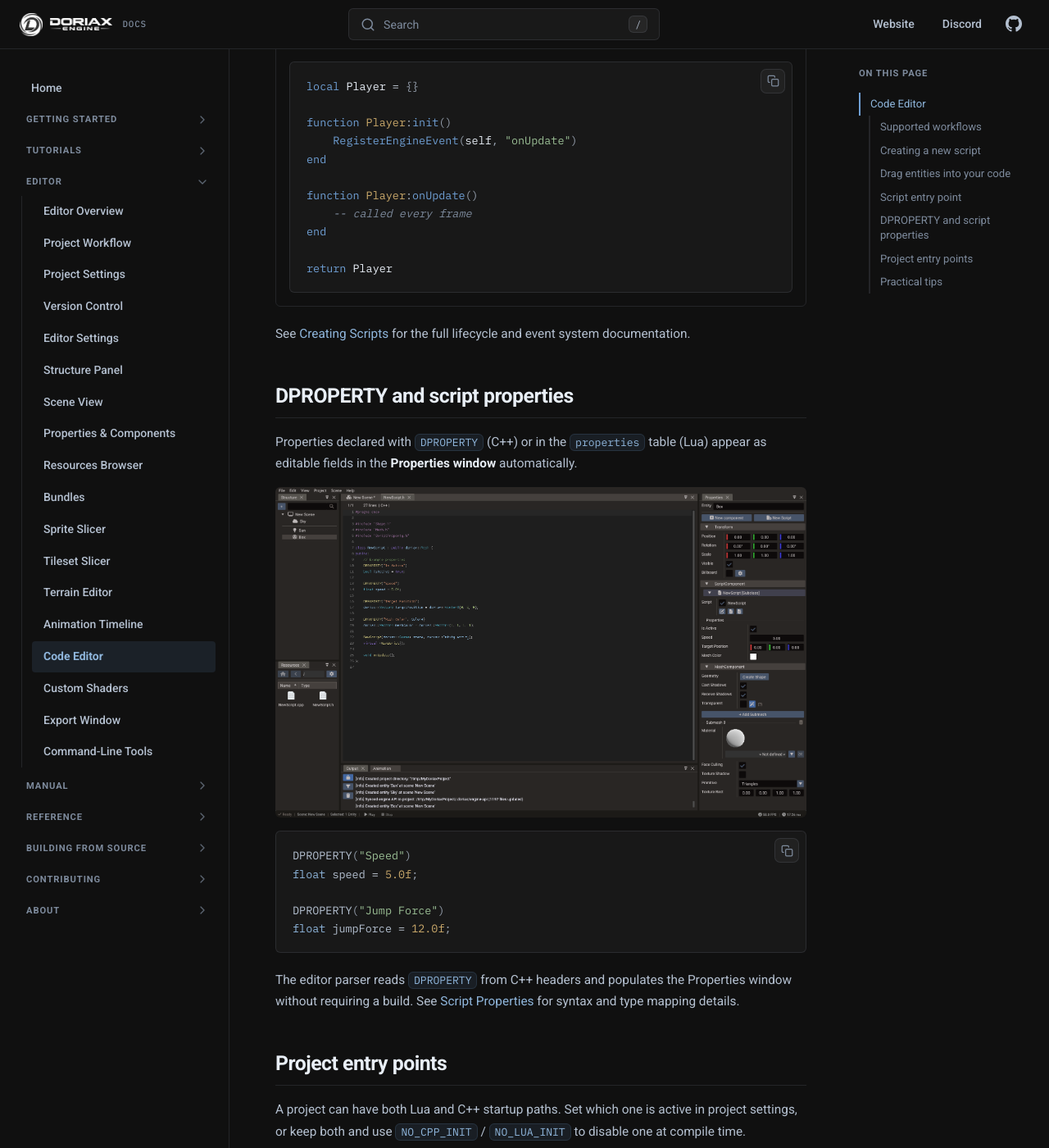
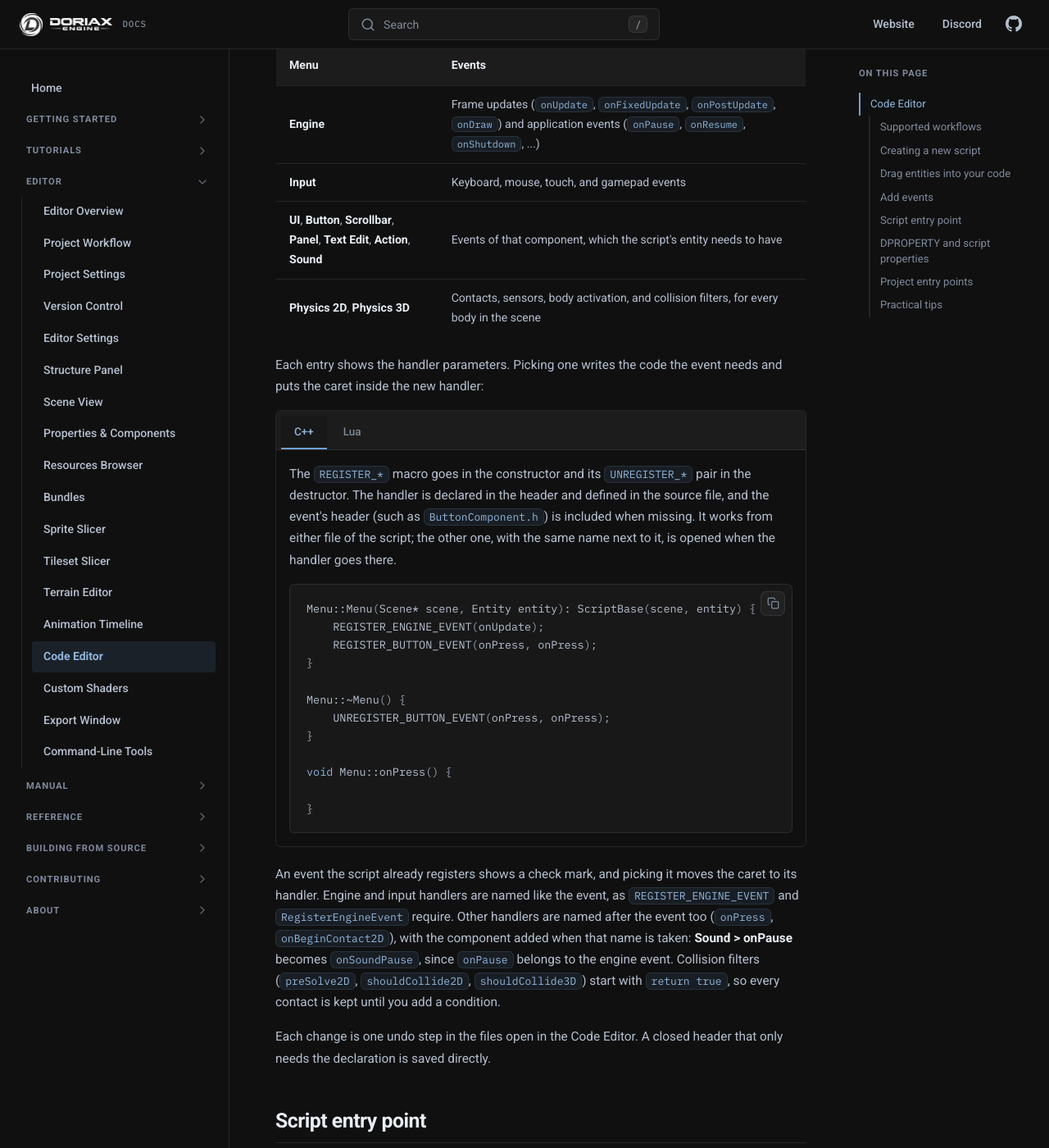
Before and after one commit to doriaxengine/doriax-docs, an MkDocs documentation site: the page built from docs/editor/code-editor.md, in a window 1280 px wide and 1400 px high, scrolled down 2572 px. Shown: the whole window at 82% size. Built offline with MkDocs 1.6.1, drawn with Linux system fonts in a browser that asks for light colours; comment, search, counter and statistics services are not loaded; some of the changed text lies outside the part shown.

Commit message:
Code editor event menu and Lua event filters

````diff
--- a/docs/editor/code-editor.md
+++ b/docs/editor/code-editor.md
@@ -18,6 +18,7 @@ dialogs, and a live output panel for compile and export messages.
 | **C++ scripts** | Compiled at export/build time for native performance; require a rebuild to take effect |
 | **GLSL shaders** | Edit forked shader sources (`.vert`/`.frag`/`.glsl`); saving recompiles and refreshes the viewport. See [Custom Shaders](custom-shaders.md) |
 | **Script templates** | Create new Lua or C++ script files from boilerplate using the **New Script** dialog |
+| **Event menu** | Add an engine, input, component, or physics event handler to a script in one click. See [Add events](#add-events) |
 | **API completion** | Engine API suggestions generated from Lua bindings; covers classes, methods, and constants |
 | **Build output** | Compiler errors, warnings, and export messages stream into the Output panel |
 
@@ -49,6 +50,71 @@ The property type comes from the dropped entity (its script class, or wrapper ty
 as `Object`/`Mesh`/`Camera`), and the entity is assigned as the property value
 automatically. See
 [Script Properties](../manual/script-properties.md#insert-entity-references-by-drag-and-drop).
+
+## Add events
+
+The **lightning** button (*Add event*) at the top of a Lua or C++ script window, next to
+the **gear**, opens the menu of events a script can subscribe to:
+
+| Menu | Events |
+| --- | --- |
+| **Engine** | Frame updates (`onUpdate`, `onFixedUpdate`, `onPostUpdate`, `onDraw`) and application events (`onPause`, `onResume`, `onShutdown`, ...) |
+| **Input** | Keyboard, mouse, touch, and gamepad events |
+| **UI**, **Button**, **Scrollbar**, **Panel**, **Text Edit**, **Action**, **Sound** | Events of that component, which the script's entity needs to have |
+| **Physics 2D**, **Physics 3D** | Contacts, sensors, body activation, and collision filters, for every body in the scene |
+
+Each entry shows the handler parameters. Picking one writes the code the event needs and
+puts the caret inside the new handler:
+
+=== "C++"
+
+    The `REGISTER_*` macro goes in the constructor and its `UNREGISTER_*` pair in the
+    destructor. The handler is declared in the header and defined in the source file, and
+    the event's header (such as `ButtonComponent.h`) is included when missing. It works
+    from either file of the script; the other one, with the same name next to it, is
+    opened when the handler goes there.
+
+    ```cpp
+    Menu::Menu(Scene* scene, Entity entity): ScriptBase(scene, entity) {
+        REGISTER_ENGINE_EVENT(onUpdate);
+        REGISTER_BUTTON_EVENT(onPress, onPress);
+    }
+
+    Menu::~Menu() {
+        UNREGISTER_BUTTON_EVENT(onPress, onPress);
+    }
+
+    void Menu::onPress() {
+
+    }
+    ```
+
+=== "Lua"
+
+    The registration goes in `init()`, which is created when missing, and the handler
+    before `return Name`.
+
+    ```lua
+    function Menu:init()
+        RegisterEngineEvent(self, "onUpdate")
+        RegisterEvent(self, Button(self.scene, self.entity):getButtonComponent().onPress, "onPress")
+    end
+
+    function Menu:onPress()
+
+    end
+    ```
+
+An event the script already registers shows a check mark, and picking it moves the caret
+to its handler. Engine and input handlers are named like the event, as
+`REGISTER_ENGINE_EVENT` and `RegisterEngineEvent` require. Other handlers are named after
+the event too (`onPress`, `onBeginContact2D`), with the component added when that name is
+taken: **Sound > onPause** becomes `onSoundPause`, since `onPause` belongs to the engine
+event. Collision filters (`preSolve2D`, `shouldCollide2D`, `shouldCollide3D`) start with
+`return true`, so every contact is kept until you add a condition.
+
+Each change is one undo step in the files open in the Code Editor. A closed header that
+only needs the declaration is saved directly.
 
 ## Script entry point
 
@@ -96,7 +162,8 @@ Scripts subscribe to the engine events they need (`onUpdate`, `onFixedUpdate`,
     }
     ```
 
-See [Creating Scripts](../manual/creating-scripts.md) for the full lifecycle and event
+The [event menu](#add-events) writes this code for any event. See
+[Creating Scripts](../manual/creating-scripts.md) for the full lifecycle and event
 system documentation.
 
 ## DPROPERTY and script properties
````
Also changed, not shown: docs/editor/index.md (+1 -1 lines), docs/getting-started/the-editor.md (+2 -1 lines), docs/manual/events.md (+13 -5 lines), docs/reference/classes/engine.md (+1 -1 lines), docs/reference/classes/physicssystem.md (+7 -3 lines).
